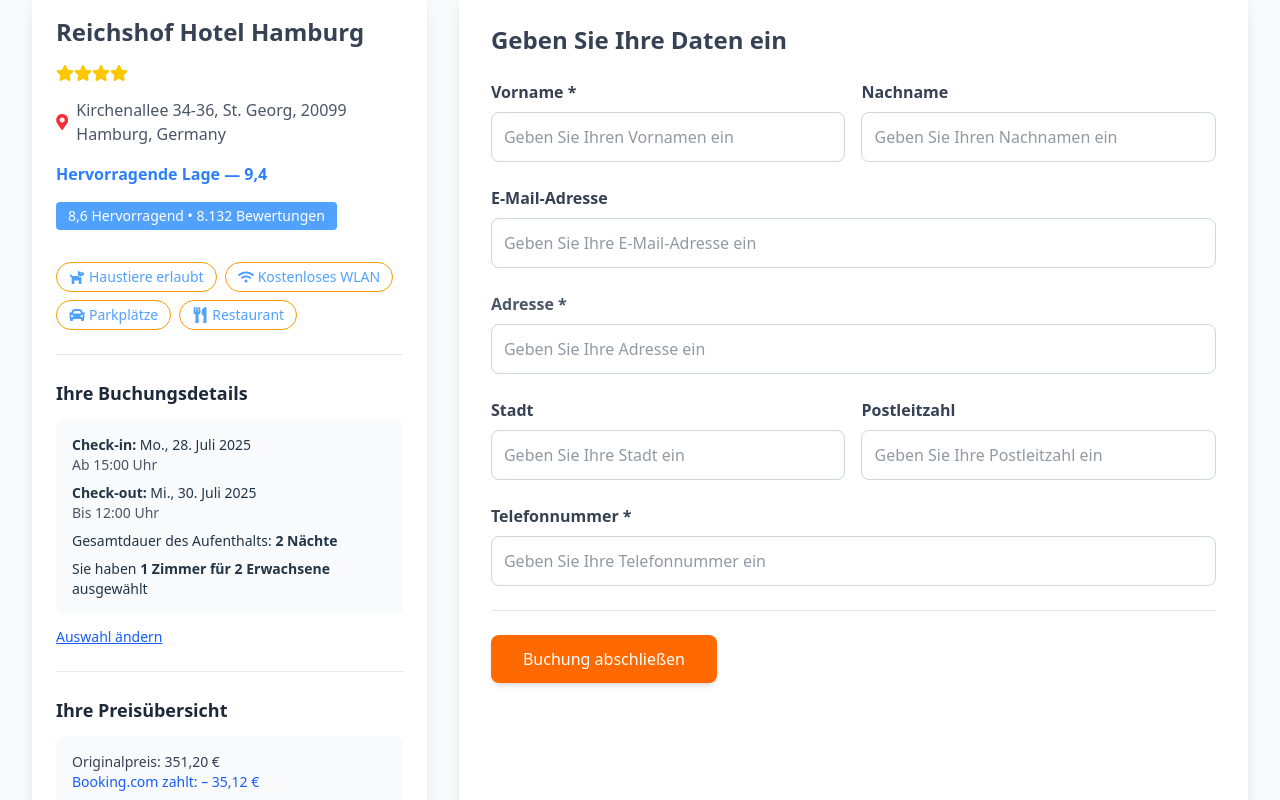
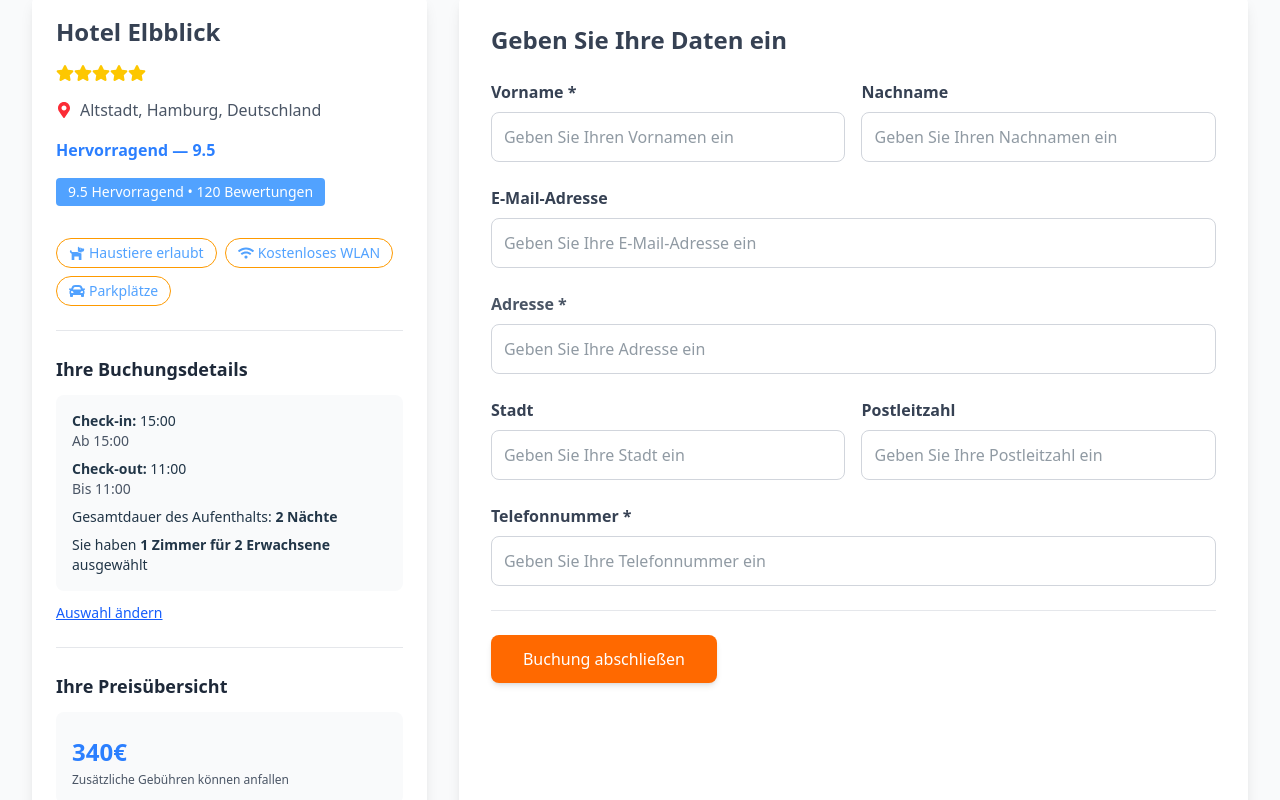
Before and after one commit to sayotekey/reisewelt, a React (Vite) app in the folder frontend/: page /booking in a window 1280 px wide. Shown: the part 240-1040 px from the top of the page. Built offline with nearby package versions, Linux system fonts and the light colour scheme.

Commit message:
Enhance booking functionality by adding URL parameters for hotel pages

```diff
--- a/frontend/src/components/LastSearch.jsx
+++ b/frontend/src/components/LastSearch.jsx
@@ -88,25 +88,10 @@ const LastSearch = () => {
                       d="M16 7a4 4 0 11-8 0 4 4 0 018 0zM12 14a7 7 0 00-7 7h14a7 7 0 00-7-7z"
                     />
                   </svg>
-                  <span>
+                  <span className="pr-2">
                     {search.adults} {t("lastSearch.adults") || "Erw."}
                   </span>
-                </div>
 
-                <div className="flex items-center">
-                  <svg
-                    className="w-3 h-3 mr-1"
-                    fill="none"
-                    stroke="currentColor"
-                    viewBox="0 0 24 24"
-                  >
-                    <path
-                      strokeLinecap="round"
-                      strokeLinejoin="round"
-                      strokeWidth={2}
-                      d="M14.828 14.828a4 4 0 01-5.656 0M9 10h1.5a2.5 2.5 0 100-5H9v5zm0 0v6a2 2 0 002 2h2a2 2 0 002-2v-6m-6 0h6"
-                    />
-                  </svg>
                   <span>
                     {search.children} {t("lastSearch.children") || "Kinder"}
                   </span>
--- a/frontend/src/pages/BookingFormPage.jsx
+++ b/frontend/src/pages/BookingFormPage.jsx
@@ -1,4 +1,6 @@
 import React, { useState } from "react";
+import { useLocation } from "react-router-dom";
+import hotels from "../data/hotels";
 import {
   FaMapMarkerAlt,
   FaThumbsUp,
@@ -7,9 +9,64 @@ import {
   FaDog,
   FaWifi,
   FaUtensils,
+  FaSwimmingPool,
+  FaSnowflake,
+  FaSpa,
+  FaDumbbell,
+  FaBuilding,
 } from "react-icons/fa";
 
 const BookingFormPage = () => {
+  const location = useLocation();
+  const searchParams = new URLSearchParams(location.search);
+
+  // Parameter aus der URL abrufen
+  const hotelId = searchParams.get("hotelId");
+  const startDateParam = searchParams.get("startDate");
+  const endDateParam = searchParams.get("endDate");
+  const adultsParam = searchParams.get("adults");
+  const childrenParam = searchParams.get("children");
+
+  // Hotel anhand der ID finden
+  const selectedHotel =
+    hotels.find((h) => h.id === parseInt(hotelId)) || hotels[0]; // Fallback zum ersten Hotel
+
+  // Berechnung der Daten und der Nächte
+  const startDate = startDateParam ? new Date(startDateParam) : null;
+  const endDate = endDateParam ? new Date(endDateParam) : null;
+  const nights =
+    startDate && endDate
+      ? Math.round((endDate - startDate) / (1000 * 60 * 60 * 24))
+      : 2;
+
+  // Datumsformatierung
+  const formatDate = (date) => {
+    if (!date) return "";
+    const options = {
+      weekday: "short",
+      day: "numeric",
+      month: "long",
+      year: "numeric",
+    };
+    return date.toLocaleDateString("de-DE", options);
+  };
+
+  // Informationen über Personen
+  const adults = parseInt(adultsParam) || 2;
+  const children = parseInt(childrenParam) || 0;
+
+  // Preisberechnung
+  const totalPrice = selectedHotel.priceValue * nights;
+
+  // Bewertungslabel abrufen
+  const getRatingLabel = (score) => {
+    if (score >= 9) return "Hervorragend";
+    if (score >= 8) return "Sehr gut";
+    if (score >= 7) return "Gut";
+    if (score >= 6) return "Befriedigend";
+    return "Ausreichend";
+  };
+
   const [form, setForm] = useState({
     firstName: "",
     lastName: "",
@@ -48,61 +105,84 @@ const BookingFormPage = () => {
   return (
     <div className="pt-15 bg-gray-50 min-h-screen">
       <div className="p-4 md:p-8">
-        {/* Header */}
+        {/* Kopfzeile */}
         <div className="bg-white rounded-lg shadow-md p-6 mb-6">
           <h1 className="text-3xl font-bold text-gray-600 mb-2">
             Buchung bestätigen
           </h1>
           <p className="text-gray-600">
-            Vervollständigen Sie Ihre Buchung für das Reichshof Hotel Hamburg
+            Vervollständigen Sie Ihre Buchung für das {selectedHotel.name}
           </p>
         </div>
 
         <div className="max-w-7xl mx-auto">
           <div className="flex flex-col lg:flex-row gap-8">
-            {/* Left panel - Hotel Info */}
+            {/* Linke Seite - Hotelinfos */}
             <div className="w-full lg:w-1/3 bg-white shadow-lg rounded-xl p-6 h-fit">
               <div className="space-y-4 mb-6">
                 <h2 className="text-2xl font-bold text-gray-700">
-                  Reichshof Hotel Hamburg
+                  {selectedHotel.name}
                 </h2>
                 <div className="flex items-center">
-                  {[...Array(4)].map((_, i) => (
+                  {[...Array(selectedHotel.stars)].map((_, i) => (
                     <FaStar key={i} className="text-yellow-400 text-lg" />
                   ))}
                 </div>
                 <p className="text-gray-600 flex items-center">
                   <FaMapMarkerAlt className="text-red-500 mr-2" />
-                  Kirchenallee 34-36, St. Georg, 20099 Hamburg, Germany
+                  {selectedHotel.district}, {selectedHotel.location}
                 </p>
                 <p className="text-blue-500 font-semibold">
-                  Hervorragende Lage — 9,4
+                  {getRatingLabel(selectedHotel.ratingScore)} —{" "}
+                  {selectedHotel.ratingScore}
                 </p>
                 <p className="bg-blue-400 text-white px-3 py-1 inline-block rounded text-sm">
-                  8,6 Hervorragend • 8.132 Bewertungen
+                  {selectedHotel.ratingScore}{" "}
+                  {getRatingLabel(selectedHotel.ratingScore)} •{" "}
+                  {selectedHotel.reviewsCount} Bewertungen
                 </p>
 
                 <div className="flex flex-wrap gap-2 mt-4">
+                  {selectedHotel.petFriendly && (
                     <div className="flex items-center text-blue-400 border bg-white border-amber-500 px-3 py-1 rounded-full">
                       <FaDog className="mr-1" />
                       <span className="text-sm font-medium">
                         Haustiere erlaubt
                       </span>
                     </div>
+                  )}
+                  {selectedHotel.wifi && (
                     <div className="flex items-center text-blue-400 border bg-white border-amber-500 px-3 py-1 rounded-full">
                       <FaWifi className="mr-1" />
                       <span className="text-sm font-medium">
                         Kostenloses WLAN
                       </span>
                     </div>
+                  )}
+                  {selectedHotel.parking && (
                     <div className="flex items-center text-blue-400 border bg-white border-amber-500 px-3 py-1 rounded-full">
                       <FaCar className="mr-1" />
                       <span className="text-sm font-medium">Parkplätze</span>
                     </div>
+                  )}
+                  {selectedHotel.amenities.includes("Restaurant") && (
                     <div className="flex items-center text-blue-400 border bg-white border-amber-500 px-3 py-1 rounded-full">
                       <FaUtensils className="mr-1" />
                       <span className="text-sm font-medium">Restaurant</span>
                     </div>
+                  )}
+                  {selectedHotel.pool && (
+                    <div className="flex items-center text-blue-400 border bg-white border-amber-500 px-3 py-1 rounded-full">
+                      <FaSwimmingPool className="mr-1" />
+                      <span className="text-sm font-medium">Pool</span>
+                    </div>
+                  )}
+                  {selectedHotel.spa && (
+                    <div className="flex items-center text-blue-400 border bg-white border-amber-500 px-3 py-1 rounded-full">
+                      <FaSpa className="mr-1" />
+                      <span className="text-sm font-medium">Spa</span>
+                    </div>
+                  )}
                 </div>
               </div>
 
@@ -114,18 +194,31 @@ const BookingFormPage = () => {
                 </h3>
                 <div className="bg-gray-50 p-4 rounded-lg">
                   <p className="mb-2">
-                    <strong>Check-in:</strong> Mo., 28. Juli 2025 <br />
-                    <span className="text-gray-600">Ab 15:00 Uhr</span>
+                    <strong>Check-in:</strong>{" "}
+                    {startDate ? formatDate(startDate) : selectedHotel.checkIn}{" "}
+                    <br />
+                    <span className="text-gray-600">
+                      Ab {selectedHotel.checkIn}
+                    </span>
                   </p>
                   <p className="mb-2">
-                    <strong>Check-out:</strong> Mi., 30. Juli 2025 <br />
-                    <span className="text-gray-600">Bis 12:00 Uhr</span>
+                    <strong>Check-out:</strong>{" "}
+                    {endDate ? formatDate(endDate) : selectedHotel.checkOut}{" "}
+                    <br />
+                    <span className="text-gray-600">
+                      Bis {selectedHotel.checkOut}
+                    </span>
                   </p>
                   <p className="mb-2">
-                    Gesamtdauer des Aufenthalts: <strong>2 Nächte</strong>
+                    Gesamtdauer des Aufenthalts:{" "}
+                    <strong>{nights} Nächte</strong>
                   </p>
                   <p>
-                    Sie haben <strong>1 Zimmer für 2 Erwachsene</strong>{" "}
+                    Sie haben{" "}
+                    <strong>
+                      1 Zimmer für {adults} Erwachsene
+                      {children > 0 ? `, ${children} Kinder` : ""}
+                    </strong>{" "}
                     ausgewählt
                   </p>
                 </div>
@@ -141,12 +234,10 @@ const BookingFormPage = () => {
                   Ihre Preisübersicht
                 </h3>
                 <div className="bg-gray-50 p-4 rounded-lg">
-                  <p className="text-gray-700">Originalpreis: 351,20 €</p>
-                  <p className="text-blue-600 font-medium">
-                    Booking.com zahlt: – 35,12 €
+                  <div className="pt-1 mt-1">
+                    <p className="text-2xl font-bold text-blue-500 pb-1">
+                      {totalPrice}€
                     </p>
-                  <div className="border-t border-gray-200 pt-3 mt-3">
-                    <p className="text-2xl font-bold text-blue-500">316,08 €</p>
                     <p className="text-gray-600 text-xs">
                       Zusätzliche Gebühren können anfallen
                     </p>
@@ -155,7 +246,7 @@ const BookingFormPage = () => {
               </div>
             </div>
 
-            {/* Right panel - Form */}
+            {/* Rechte Seite - Formular */}
             <div className="w-full lg:w-2/3 bg-white shadow-lg rounded-xl p-6 md:p-8">
               <h2 className="text-2xl font-bold mb-6 text-gray-700">
                 Geben Sie Ihre Daten ein
--- a/frontend/src/pages/HotelDetailPage.jsx
+++ b/frontend/src/pages/HotelDetailPage.jsx
@@ -385,7 +385,15 @@ const HotelDetailPage = () => {
                 backgroundColor: "var(--accent-color)",
                 color: "white",
               }}
-              onClick={() => navigate("/booking")}
+              onClick={() => {
+                const params = new URLSearchParams();
+                params.append("hotelId", hotelData.id);
+                if (startDateParam) params.append("startDate", startDateParam);
+                if (endDateParam) params.append("endDate", endDateParam);
+                if (adultsParam) params.append("adults", adultsParam);
+                if (childrenParam) params.append("children", childrenParam);
+                navigate(`/booking?${params.toString()}`);
+              }}
               onMouseEnter={(e) => {
                 e.target.style.backgroundColor = "var(--accent-hover)";
               }}
```
Also changed, not shown: frontend/src/pages/HamburgHotelsPage.jsx (+9 -8 lines). Lines whose indentation alone changed are shown as unchanged.
